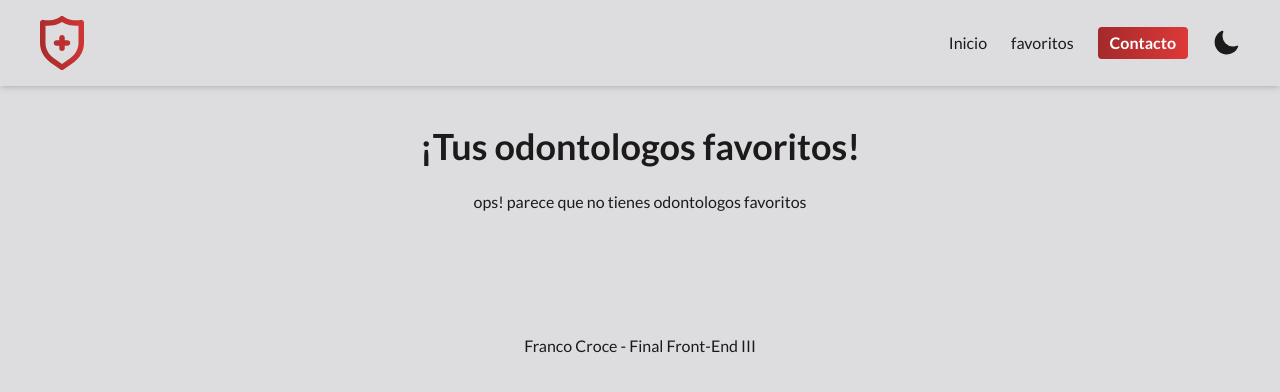
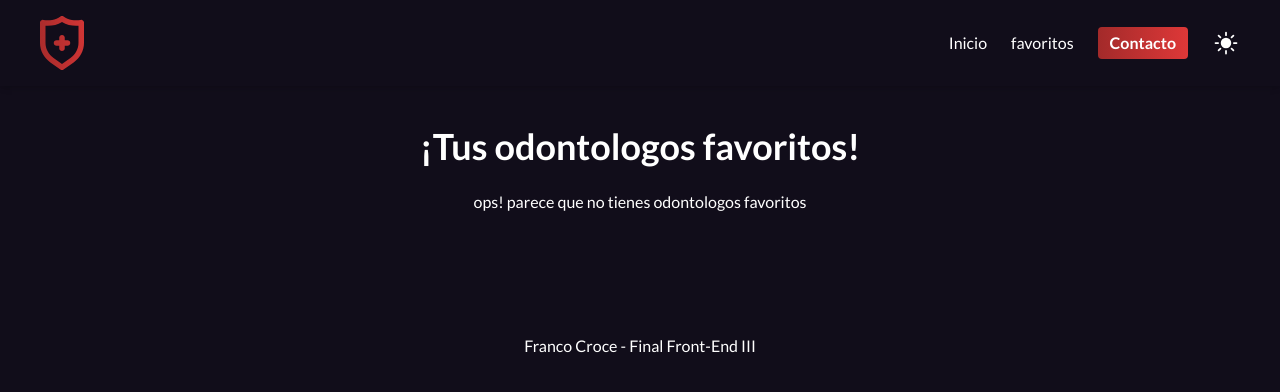
Before and after one commit to francroce/FinalFrontIII, a React (Vite) app: page /favoritos in a window 1280 px wide. Shown: the top 392 px of the page. Built offline with nearby package versions, Linux system fonts and the light colour scheme.

Commit message:
agregando algunos retoques al color

```diff
--- a/src/App.jsx
+++ b/src/App.jsx
@@ -11,7 +11,7 @@ import ThemeContext, { themes } from './context/context'
 
 function App() {
 
-const [theme, setTheme] = useState(themes.light);
+const [theme, setTheme] = useState(themes.dark);
 const handleChangeTheme = () => {
   if (theme === themes.dark) setTheme(themes.light)
   if (theme === themes.light) setTheme(themes.dark)
@@ -27,6 +27,7 @@ const handleChangeTheme = () => {
             <Route path="/favoritos" element={<Favoritos/>}/>
             <Route path="/contacto" element={<Contacto/>}/>
             <Route path="/odontologos/:id" element={<Profile/>}/>
+            <Route path="favoritos/odontologos/:id" element={<Profile/>}/>
           </Routes>
         <Footer/>
       </Layout>
--- a/src/components/Card.jsx
+++ b/src/components/Card.jsx
@@ -9,6 +9,7 @@ const Card = (props) => {
     )
 
 
+    const [liked,setLiked]= useState({})
   const handleToggleLiked = (userId) => {
     setLiked((prevLiked) => ({
       ...prevLiked,
@@ -17,7 +18,6 @@ const Card = (props) => {
   };
 
 
-  const [liked,setLiked]= useState({})
 
 useEffect(()=>{
   const valorInicial= {}
@@ -40,7 +40,7 @@ useEffect(()=>{
 
             <Link to={`odontologos/${persona.id}`}>
             <div  className="flex flex-col justify-between items-center w-60 h-80 relative rounded-lg border-solid border-2 border-[#a32a2aa1]">
-              <div className="bg-stone-400 w-full h-3/5 rounded-lg">
+              <div className="bg-[#110D1A]/[.20] w-full h-3/5 rounded-lg">
               </div>
               <div className="h-2/5 text-center flex flex-col items-center justify-center">
                   <h3 className="font-bold">{persona.name}</h3>
--- a/src/components/Favoritos.jsx
+++ b/src/components/Favoritos.jsx
@@ -21,7 +21,7 @@ const addToFavs = (odontolgo) => {
   return (
     <div className="flex justify-center items-center flex-col w-3/4 mx-auto gap-6 py-10">
         <h1 className="font-bold text-4xl text-center">¡Tus odontologos favoritos!</h1>
-        <div className="flex flex-wrap gap-4 justify-center">
+        <div className="flex flex-wrap gap-4 justify-center text-center">
           {favs.length > 0 ? <Card personas={favs} onClick={addToFavs} /> : <span> ops! parece que no tienes odontologos favoritos</span>}
         </div>
 
--- a/tailwind.config.js
+++ b/tailwind.config.js
@@ -7,7 +7,7 @@ export default {
   theme: {
     extend: {
       colors:{
-        'bg-theme-light': '#DDDCDF',
+        'bg-theme-light': '#FFFFFF',
         'tx-theme-light': '#1C1A1A',
         'bg-theme-dark': '#110D1A',
         'tx-theme-dark': '#FFFFFF',
```
